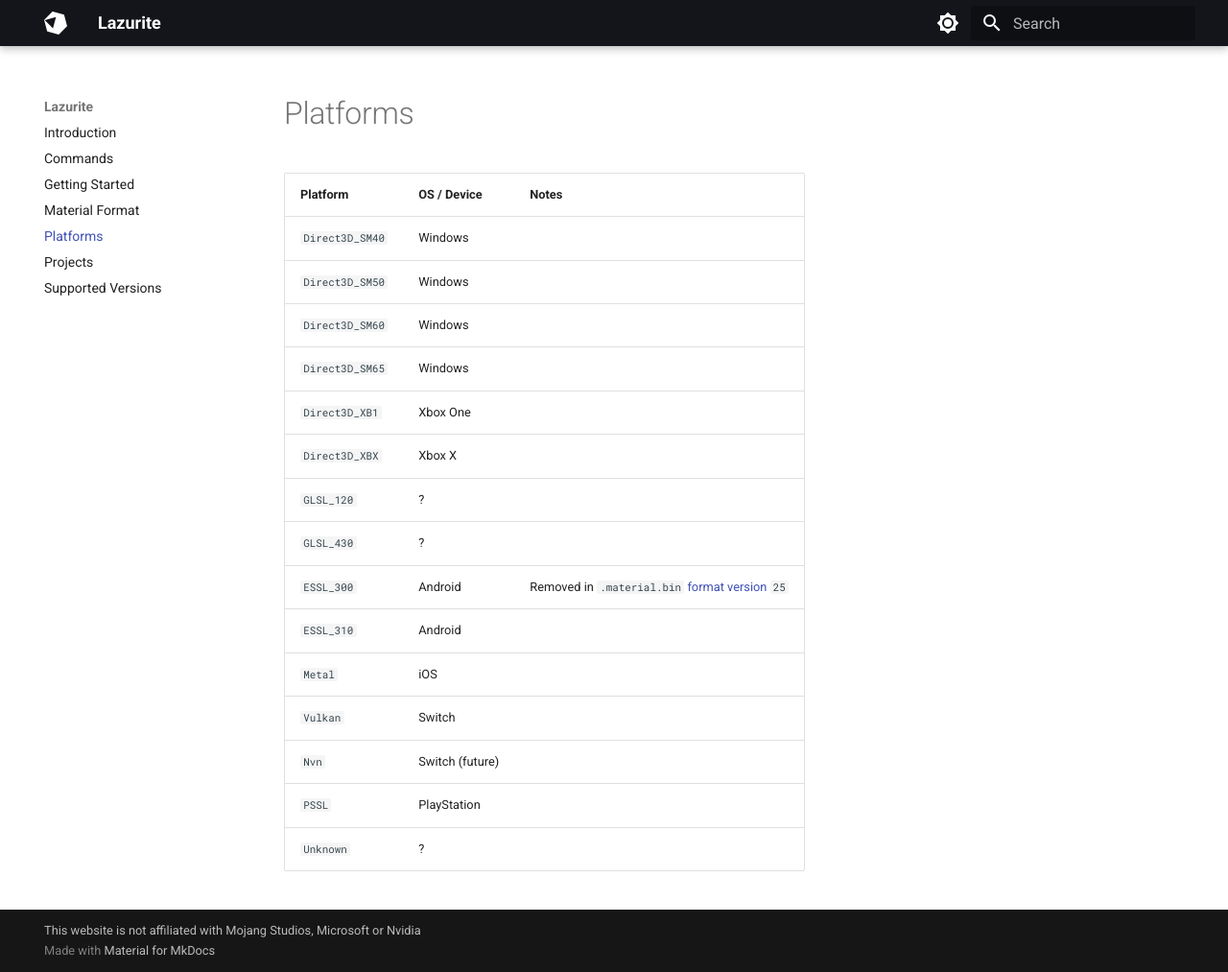
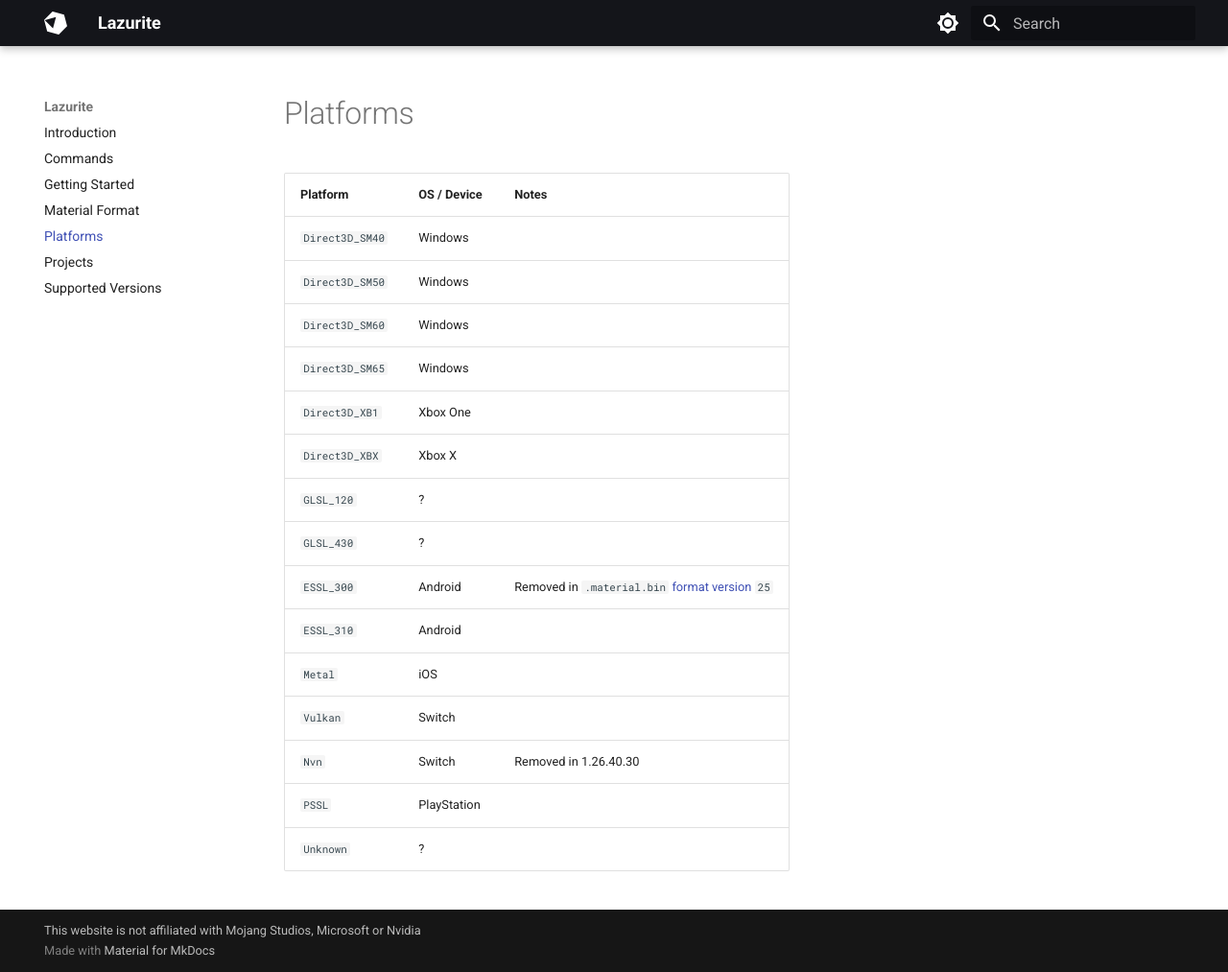
Before and after one commit to veka0/lazurite, an MkDocs documentation site: the page built from docs/platforms.md, in a window 1280 px wide and 1013 px high. Shown: the whole window at 96% size. Built offline with MkDocs 1.6.1 and Material for MkDocs 9.7.7, drawn with Linux system fonts in a browser that asks for light colours.

Commit message:
Edit docs

```diff
--- a/docs/platforms.md
+++ b/docs/platforms.md
@@ -1,19 +1,19 @@
 # Platforms
 
-| Platform        | OS / Device     | Notes                                                                   |
-| --------------- | --------------- | ----------------------------------------------------------------------- |
-| `Direct3D_SM40` | Windows         |                                                                         |
-| `Direct3D_SM50` | Windows         |                                                                         |
-| `Direct3D_SM60` | Windows         |                                                                         |
-| `Direct3D_SM65` | Windows         |                                                                         |
-| `Direct3D_XB1`  | Xbox One        |                                                                         |
-| `Direct3D_XBX`  | Xbox X          |                                                                         |
-| `GLSL_120`      | ?               |                                                                         |
-| `GLSL_430`      | ?               |                                                                         |
-| `ESSL_300`      | Android         | Removed in `.material.bin` [format version](supported_versions.md) `25` |
-| `ESSL_310`      | Android         |                                                                         |
-| `Metal`         | iOS             |                                                                         |
-| `Vulkan`        | Switch          |                                                                         |
-| `Nvn`           | Switch (future) |                                                                         |
-| `PSSL`          | PlayStation     |                                                                         |
-| `Unknown`       | ?               |                                                                         |
+| Platform        | OS / Device | Notes                                                                   |
+| --------------- | ----------- | ----------------------------------------------------------------------- |
+| `Direct3D_SM40` | Windows     |                                                                         |
+| `Direct3D_SM50` | Windows     |                                                                         |
+| `Direct3D_SM60` | Windows     |                                                                         |
+| `Direct3D_SM65` | Windows     |                                                                         |
+| `Direct3D_XB1`  | Xbox One    |                                                                         |
+| `Direct3D_XBX`  | Xbox X      |                                                                         |
+| `GLSL_120`      | ?           |                                                                         |
+| `GLSL_430`      | ?           |                                                                         |
+| `ESSL_300`      | Android     | Removed in `.material.bin` [format version](supported_versions.md) `25` |
+| `ESSL_310`      | Android     |                                                                         |
+| `Metal`         | iOS         |                                                                         |
+| `Vulkan`        | Switch      |                                                                         |
+| `Nvn`           | Switch      | Removed in 1.26.40.30                                                   |
+| `PSSL`          | PlayStation |                                                                         |
+| `Unknown`       | ?           |                                                                         |
```
Also changed, not shown: docs/material.md (+0 -2 lines).
